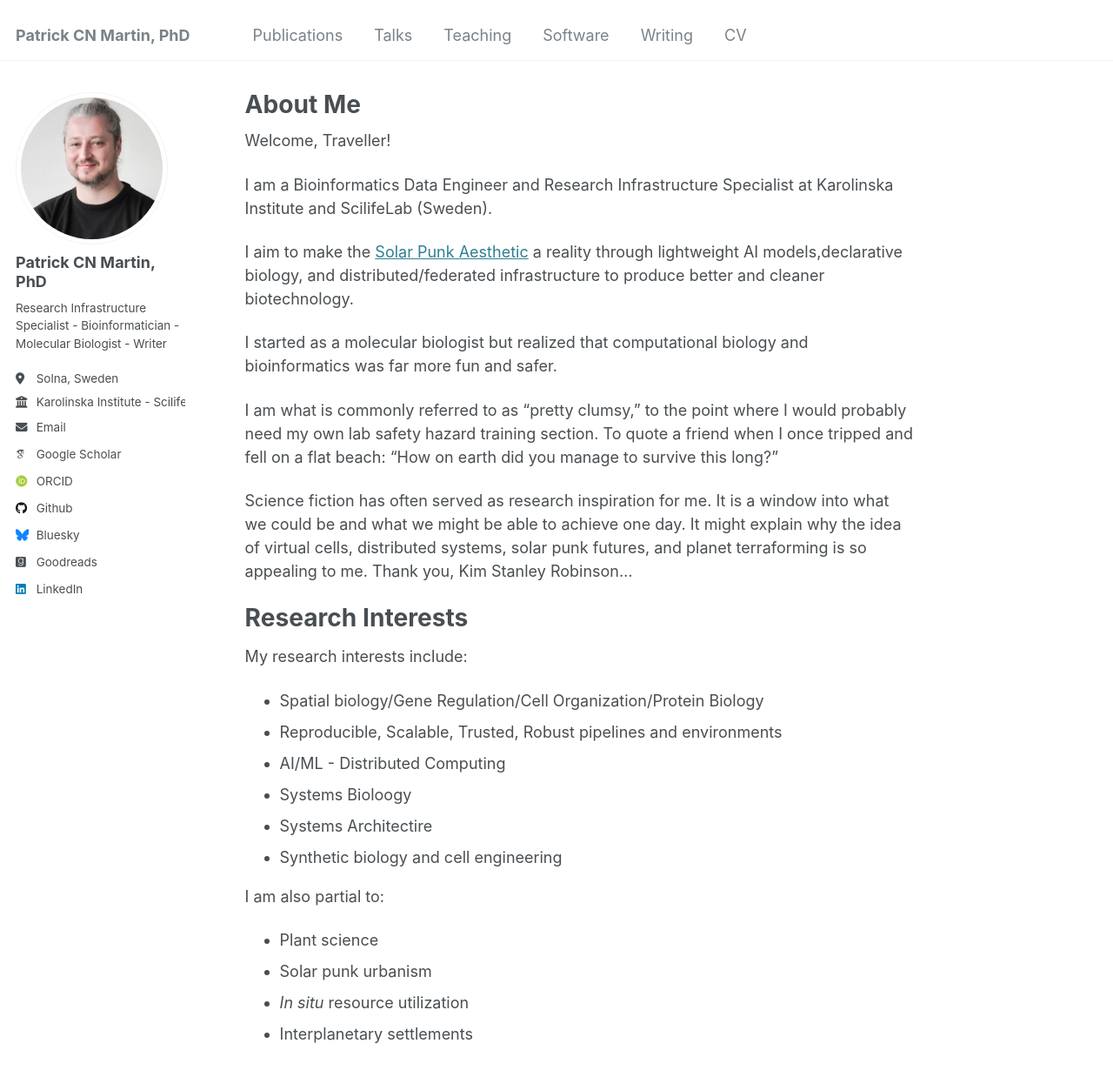
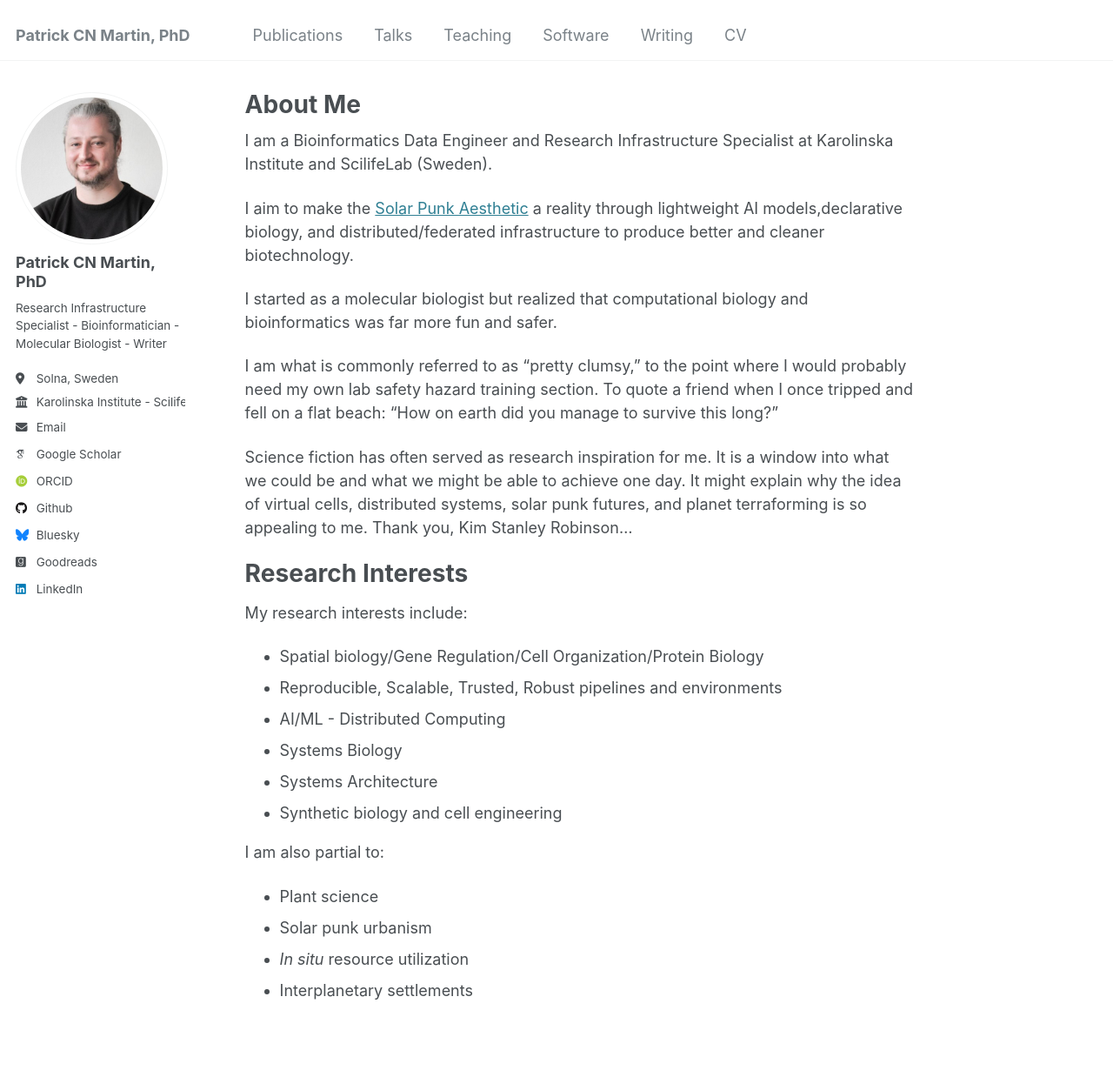
Before and after one commit to patrickCNMartin/patrickCNMartin.github.io, a Jekyll site: the page built from _pages/about.md, in a window 1280 px wide and 1400 px high. Shown: the top 1238 px of the window at 87% size. Built offline with Jekyll 4.4.1, drawn with Linux system fonts in a browser that asks for light colours; some web fonts are replaced.

Commit message:
fix typo

```diff
--- a/_pages/about.md
+++ b/_pages/about.md
@@ -10,7 +10,7 @@ redirect_from:
 
 
 
-Welcome, Traveller!
+
 
 I am a Bioinformatics Data Engineer and Research Infrastructure Specialist at Karolinska Institute and ScilifeLab (Sweden).
 
@@ -29,8 +29,8 @@ My research interests include:
 - Spatial biology/Gene Regulation/Cell Organization/Protein Biology
 - Reproducible, Scalable, Trusted, Robust pipelines and environments
 - AI/ML - Distributed Computing
-- Systems Bioloogy
-- Systems Architectire
+- Systems Biology
+- Systems Architecture
 - Synthetic biology and cell engineering
 
 
```
Also changed, not shown: _pages/writing.md (+2 -0 lines).
